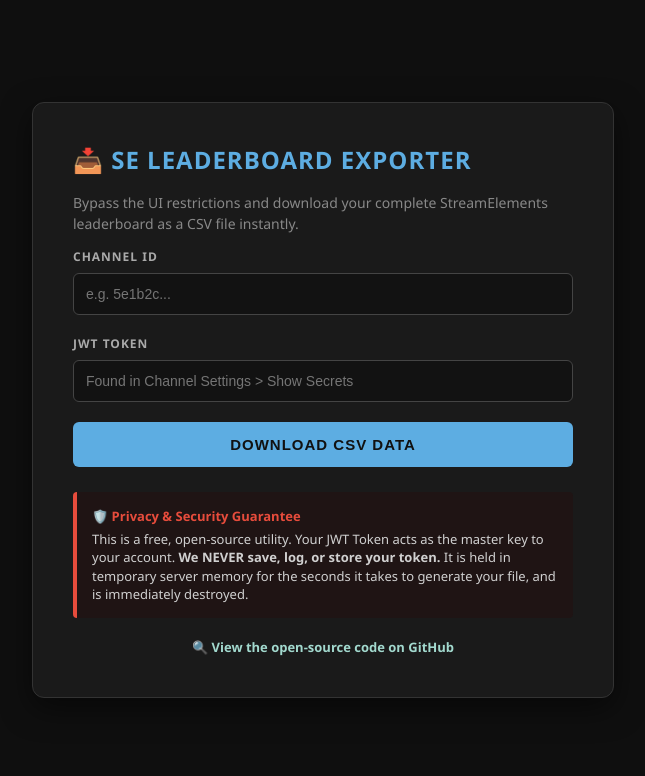
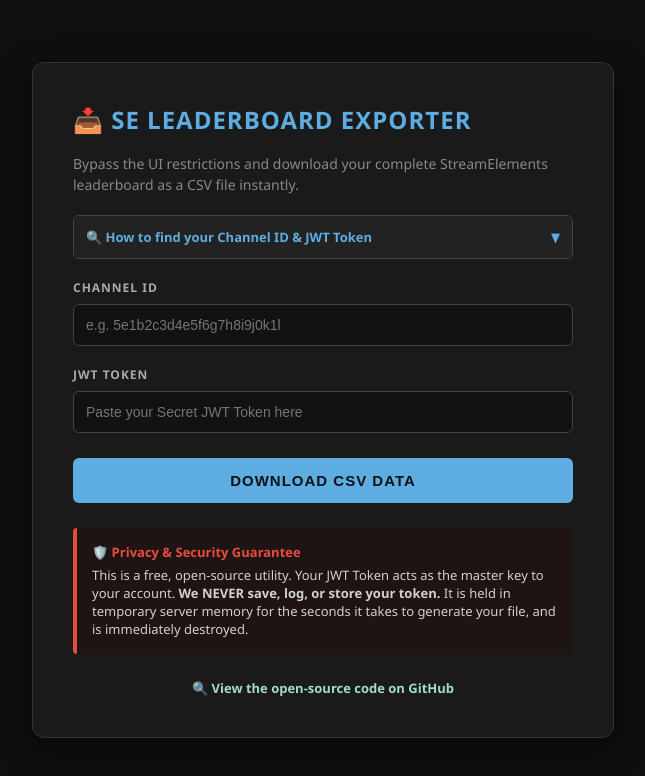
Before and after one commit to Festival-Smiles/se-export, a plain HTML site: page public/index.html in a window 1280 px wide. Shown: the whole page, without its empty margins (317-962 px from the left). Drawn offline with Linux system fonts and the light colour scheme.

Commit message:
Update index.html

```diff
--- a/public/index.html
+++ b/public/index.html
@@ -5,7 +5,7 @@
     <meta name="viewport" content="width=device-width, initial-scale=1.0">
     <title>StreamElements Exporter | Open Source Tool</title>
     <style>
-        body { font-family: 'Segoe UI', Tahoma, Geneva, Verdana, sans-serif; background: #0f0f0f; color: #e0e0e0; display: flex; justify-content: center; align-items: center; min-height: 100vh; margin: 0; }
+        body { font-family: 'Segoe UI', Tahoma, Geneva, Verdana, sans-serif; background: #0f0f0f; color: #e0e0e0; display: flex; justify-content: center; align-items: center; min-height: 100vh; margin: 0; padding: 20px; box-sizing: border-box; }
         .container { background: #1a1a1a; padding: 40px; border-radius: 12px; border: 1px solid #333; max-width: 500px; width: 100%; box-shadow: 0 10px 30px rgba(0,0,0,0.5); }
         h1 { color: #5dade2; margin-top: 0; font-size: 24px; text-transform: uppercase; letter-spacing: 1px; }
         p { color: #888; font-size: 14px; line-height: 1.5; }
@@ -13,11 +13,20 @@
         label { display: block; font-size: 12px; color: #aaa; margin-bottom: 8px; text-transform: uppercase; font-weight: bold; letter-spacing: 1px; }
         input { width: 100%; padding: 12px; background: #121212; border: 1px solid #444; color: white; border-radius: 6px; box-sizing: border-box; font-size: 14px; outline: none; transition: border-color 0.2s; }
         input:focus { border-color: #5dade2; }
-        button { background: #5dade2; color: #111; border: none; padding: 14px; width: 100%; border-radius: 6px; font-weight: bold; font-size: 15px; cursor: pointer; text-transform: uppercase; letter-spacing: 1px; transition: filter 0.2s; }
+        button { background: #5dade2; color: #111; border: none; padding: 14px; width: 100%; border-radius: 6px; font-weight: bold; font-size: 15px; cursor: pointer; text-transform: uppercase; letter-spacing: 1px; transition: filter 0.2s; margin-top: 5px; }
         button:hover { filter: brightness(1.1); }
+
+        /* 📖 INSTRUCTIONS ACCORDION */
+        .instructions-container { margin: 20px 0; border: 1px solid #444; border-radius: 6px; background: #121212; overflow: hidden; }
+        .instructions-header { background: #222; padding: 12px; font-size: 13px; font-weight: bold; color: #5dade2; cursor: pointer; display: flex; justify-content: space-between; align-items: center; user-select: none; }
+        .instructions-content { padding: 15px; font-size: 13px; color: #ccc; line-height: 1.6; display: none; border-top: 1px solid #444; }
+        .instructions-content ol { margin: 0; padding-left: 20px; }
+        .instructions-content li { margin-bottom: 8px; }
+        .instructions-content strong { color: #fff; }
+
         .disclaimer { margin-top: 25px; padding: 15px; background: #1f1414; border-left: 4px solid #e74c3c; border-radius: 4px; font-size: 13px; color: #d0d0d0; line-height: 1.4; }
-        .github-link { display: inline-block; margin-top: 20px; color: #a2d9ce; text-decoration: none; font-weight: bold; font-size: 13px; text-align: center; width: 100%; }
-        .github-link:hover { text-decoration: underline; }
+        .github-link { display: flex; align-items: center; justify-content: center; margin-top: 25px; color: #a2d9ce; text-decoration: none; font-weight: bold; font-size: 13px; text-align: center; width: 100%; transition: color 0.2s; }
+        .github-link:hover { color: #5dade2; text-decoration: underline; }
     </style>
 </head>
 <body>
@@ -26,14 +35,30 @@
         <h1>📥 SE Leaderboard Exporter</h1>
         <p>Bypass the UI restrictions and download your complete StreamElements leaderboard as a CSV file instantly.</p>
 
+        <div class="instructions-container">
+            <div class="instructions-header" onclick="toggleInstructions()">
+                <span>🔍 How to find your Channel ID & JWT Token</span>
+                <span id="arrow">▼</span>
+            </div>
+            <div class="instructions-content" id="instructionsBody">
+                <ol>
+                    <li>Log into your <strong>StreamElements Dashboard</strong>.</li>
+                    <li>Click on your profile avatar in the top right corner and select <strong>Channel settings</strong>.</li>
+                    <li>Under the <strong>Channel info</strong> tab, you will see your <strong>Account ID</strong> (this is your Channel ID).</li>
+                    <li>Right next to or below it, click the <strong>Show Secrets</strong> button to display your <strong>JWT Token</strong>.</li>
+                    <li>Copy both values and paste them into the form fields below.</li>
+                </ol>
+            </div>
+        </div>
+
         <form action="/api/export" method="POST">
             <div class="form-group">
                 <label>Channel ID</label>
-                <input type="text" name="channelId" placeholder="e.g. 5e1b2c..." required>
+                <input type="text" name="channelId" placeholder="e.g. 5e1b2c3d4e5f6g7h8i9j0k1l" required autocomplete="off">
             </div>
             <div class="form-group">
                 <label>JWT Token</label>
-                <input type="password" name="jwtToken" placeholder="Found in Channel Settings > Show Secrets" required>
+                <input type="password" name="jwtToken" placeholder="Paste your Secret JWT Token here" required autocomplete="off">
             </div>
             <button type="submit">Download CSV Data</button>
         </form>
@@ -43,8 +68,23 @@
             This is a free, open-source utility. Your JWT Token acts as the master key to your account. <strong>We NEVER save, log, or store your token.</strong> It is held in temporary server memory for the seconds it takes to generate your file, and is immediately destroyed.
         </div>
 
-        <a href="https://github.com/yourusername/se-exporter" target="_blank" class="github-link">🔍 View the open-source code on GitHub</a>
+        <a href="https://github.com/Festival-Smiles/se-export/" target="_blank" class="github-link">
+            🔍 View the open-source code on GitHub
+        </a>
     </div>
 
+    <script>
+        function toggleInstructions() {
+            const body = document.getElementById('instructionsBody');
+            const arrow = document.getElementById('arrow');
+            if (body.style.display === 'block') {
+                body.style.display = 'none';
+                arrow.innerText = '▼';
+            } else {
+                body.style.display = 'block';
+                arrow.innerText = '▲';
+            }
+        }
+    </script>
 </body>
 </html>
```
